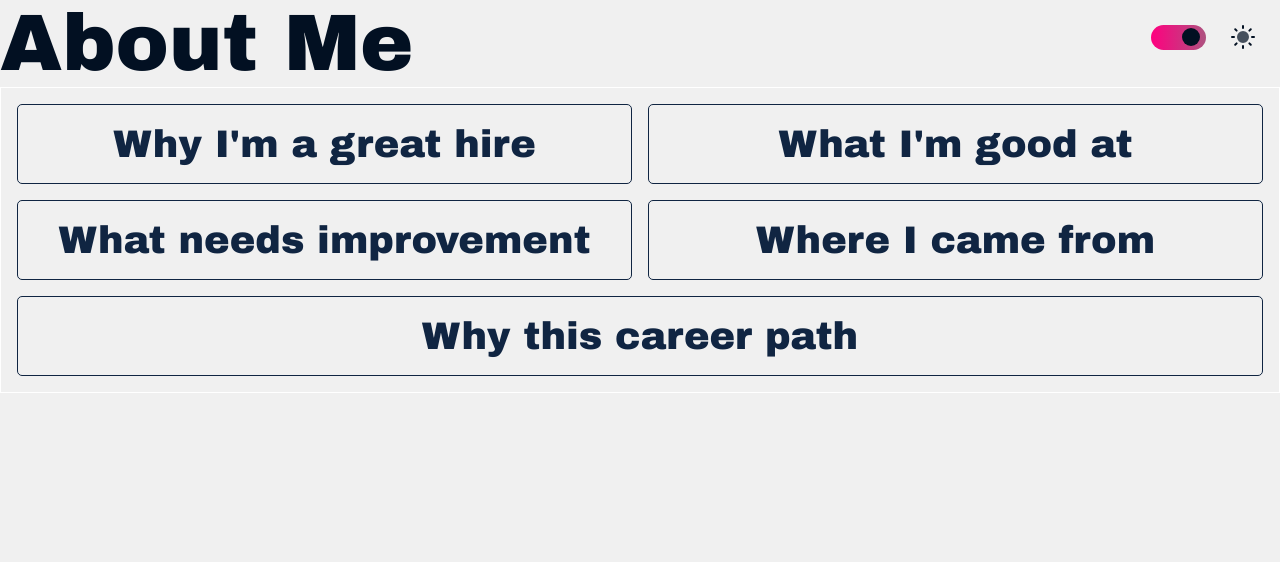
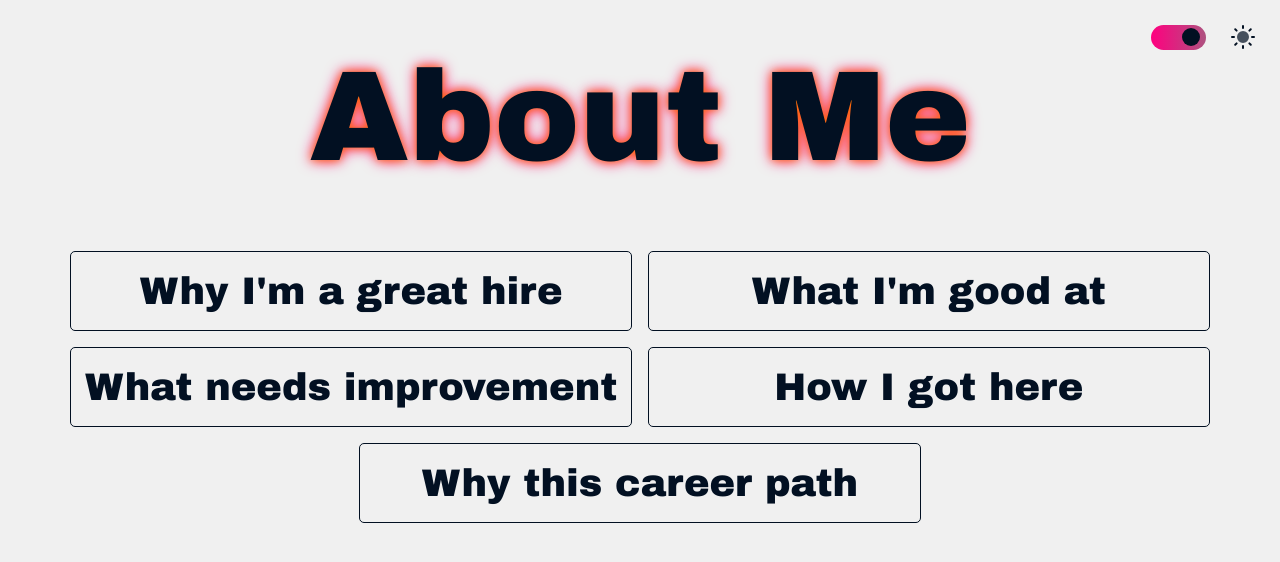
Before and after one commit to aaronparisi/portfolio_v4, a React (Create React App) app: page /about in a window 1280 px wide. Shown: the top 562 px of the page. Built offline with nearby package versions, Linux system fonts and the light colour scheme; a web font is replaced by a local one.

Commit message:
cleaned up;

```diff
--- a/src/components/About.tsx
+++ b/src/components/About.tsx
@@ -14,7 +14,7 @@ const About: React.FC<AboutProps> = () => {
     { question: "Why I'm a great hire", answer: 'because...' },
     { question: "What I'm good at", answer: 'because...' },
     { question: 'What needs improvement', answer: 'because...' },
-    { question: 'Where I came from', answer: 'because...' },
+    { question: 'How I got here', answer: 'because...' },
     { question: 'Why this career path', answer: 'because...' },
   ];
 
--- a/src/components/Prompt.tsx
+++ b/src/components/Prompt.tsx
@@ -9,9 +9,9 @@ interface PromptProps {
 
 const Prompt: React.FC<PromptProps> = ({ prompt, spring }) => {
   return (
-    <animated.div className="prompt" style={spring}>
+    <animated.button className="prompt button" style={spring}>
       <h2>{prompt.question}</h2>
-    </animated.div>
+    </animated.button>
   );
 };
 
--- a/src/stylesheets/about.css
+++ b/src/stylesheets/about.css
@@ -1,10 +1,29 @@
+.about {
+  display: flex;
+  flex-direction: column;
+  justify-content: flex-start;
+  align-items: center;
+  height: 100vh;
+  width: 100vw;
+  padding-top: 3rem;
+  gap: 3rem;
+}
+
+.about h1 {
+  /* TODO abstract this */
+  font-size: 8rem;
+  color: transparent;
+  text-shadow: 0px 0px 0px var(--color-fg-primary),
+    0px 0px 10px var(--color-rainbow-orange),
+    0px 0px 15px var(--color-rainbow-pink);
+}
+
 .about-prompts-container {
   display: flex;
   flex-direction: row;
-  justify-content: stretch;
+  justify-content: center;
   flex-wrap: wrap;
   width: 100vw;
-  border: 1px solid white;
   gap: 1rem;
   padding: 1rem;
 }
--- a/src/stylesheets/prompt.css
+++ b/src/stylesheets/prompt.css
@@ -1,16 +1,19 @@
 .prompt {
-  flex: 1 0 45%;
+  flex: 0 1 45%;
   height: 5rem;
 
-  border: 1px solid var(--color-fg-secondary);
-  padding: 0.5rem;
-  border-radius: 5px;
-  display: flex;
-  justify-content: center;
-  align-items: center;
   word-wrap: normal;
+
+  background-color: var(--color-bg-primary);
 }
 
 .prompt h2 {
   font-size: clamp(1rem, 3vw, 3rem);
+  color: var(--color-fg-primary);
 }
+
+.prompt:hover {
+  box-shadow: none;
+  flex-basis: 46%;
+  height: 5.1rem;
+}
```
Also changed, not shown: src/assets/classroomObjects.svg (added), 1 other file (tests, documents, lock files or other folders).
